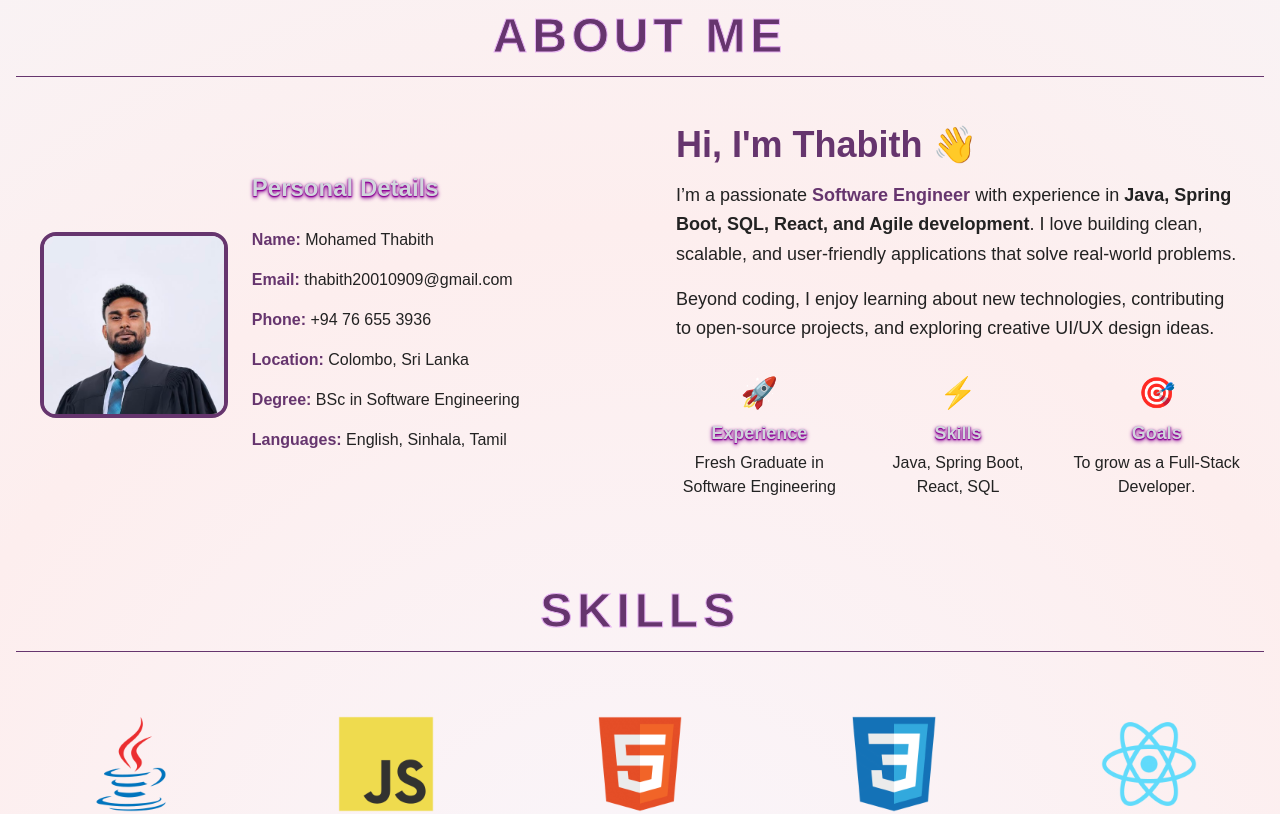
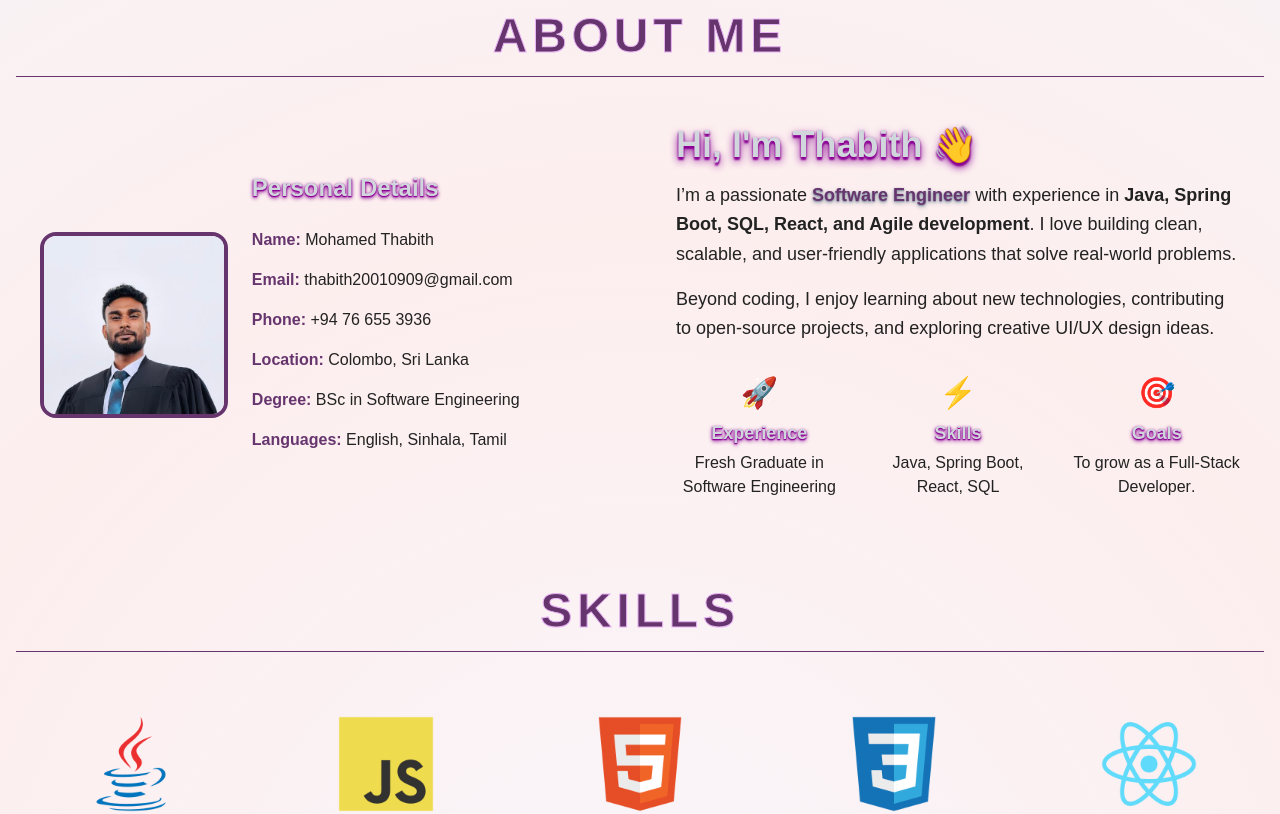
Before and after one commit to Thabith2001/thabith-s-_portfolio, a Next.js app: page / in a window 1280 px wide. Shown: the part 820-1634 px from the top of the page. Built offline with nearby package versions, Linux system fonts and the light colour scheme; a web font is replaced by a local one.

Commit message:
first commit

```diff
--- a/src/components/header.jsx
+++ b/src/components/header.jsx
@@ -45,7 +45,12 @@ export default function Header() {
             <div className="max-w-7xl mx-auto flex items-center justify-between h-16">
 
                 {/* Logo */}
-                <h1 className="text-3xl font-bold text-outline text-shadow-gray-500 text-shadow-lg">
+                <h1 className="text-3xl font-bold text-outline text-shadow-gray-500 text-shadow-lg hover:cursor-pointer active:cursor-pointer" onClick={() => {
+                    const target = document.querySelector("#home");
+                    if (target) {
+                        target.scrollIntoView({ behavior: "smooth" });
+                    }
+                }}>
                     Thabith.dev
                 </h1>
 
--- a/src/sections/about.jsx
+++ b/src/sections/about.jsx
@@ -61,14 +61,14 @@ const About = () => {
 
                 {/* Introduction and Highlights */}
                 <div className="flex flex-col justify-center p-6">
-                    <h2 className="text-3xl sm:text-4xl font-bold text-[#66356E] mb-4">
+                    <h2 className={`text-3xl sm:text-4xl font-bold text-gray-300 text-shadow-lg mb-4 ${theme?"text-shadow-fuchsia-600":"text-shadow-fuchsia-800"}`}>
                         Hi, I'm Thabith 👋
                     </h2>
 
                     {/* Intro Paragraphs */}
                     <div className={`space-y-4 text-lg leading-relaxed ${theme ? "text-gray-200" : "text-[#222]"}`}>
                         <p>
-                            I’m a passionate <span className="font-semibold text-[#66356E]">Software Engineer</span> with
+                            I’m a passionate  <span className="font-semibold text-[#66356E] text-shadow-md text-shadow-gray-400">Software Engineer</span>  with
                             experience in <span className="font-semibold">Java, Spring Boot, SQL, React, and Agile development</span>.
                             I love building clean, scalable, and user-friendly applications that solve real-world problems.
                         </p>
--- a/src/sections/home.jsx
+++ b/src/sections/home.jsx
@@ -38,7 +38,7 @@ const Home = () => {
 
                 {/* Download CV Button */}
                 <div className="mt-10" >
-                    <Link
+                    <a
                         href="/resume/mohamed_thabith_software_engineering.pdf"
                         target="_blank"
                         rel="noopener noreferrer"
@@ -47,7 +47,7 @@ const Home = () => {
                     >
                         Download CV
                         <Download className="w-5 h-5 animate-bounce" />
-                    </Link>
+                    </a>
                 </div>
             </div>
         </section>
--- a/src/sections/skills.jsx
+++ b/src/sections/skills.jsx
@@ -4,7 +4,7 @@ import React from "react";
 const Skill = () => {
     const skills = {
         java: {alt: "Java Logo", src: "/tech_icons/java_i.png"},
-        javascript: {alt: "JavaScript Logo", src: "/tech_icons/javaScript_i.png"},
+        javascript: {alt: "JavaScript Logo", src: "/tech_icons/javascript_i.png"},
         html: {alt: "HTML Logo", src: "/tech_icons/html5_i.png"},
         css: {alt: "CSS Logo", src: "/tech_icons/css3_i.png"},
         react: {alt: "React Logo", src: "/tech_icons/react_i.png"},
@@ -24,7 +24,7 @@ const Skill = () => {
         git: {alt: "Git Logo", src: "/tech_icons/git_i.png"},
         netbeans: {alt: "NetBeans Logo", src: "/tech_icons/netbeans_i.png"},
         eclipse: {alt: "Eclipse Logo", src: "/tech_icons/eclipse_i.png"},
-        android_studio: {alt: "Android Studio Logo", src: "/tech_icons/androidStudio_i.png"},
+        android_studio: {alt: "Android Studio Logo", src: "/tech_icons/androidstudio_i.png"},
         web_storm: {alt: "WebStorm Logo", src: "/tech_icons/webstorm_i.png"},
         phpstorm: {alt: "PhpStorm Logo", src: "/tech_icons/phpstorm_i.png"},
         dbeaver: {alt: "Dbeaver Logo", src: "/tech_icons/dbeaver_i.png"},
```
